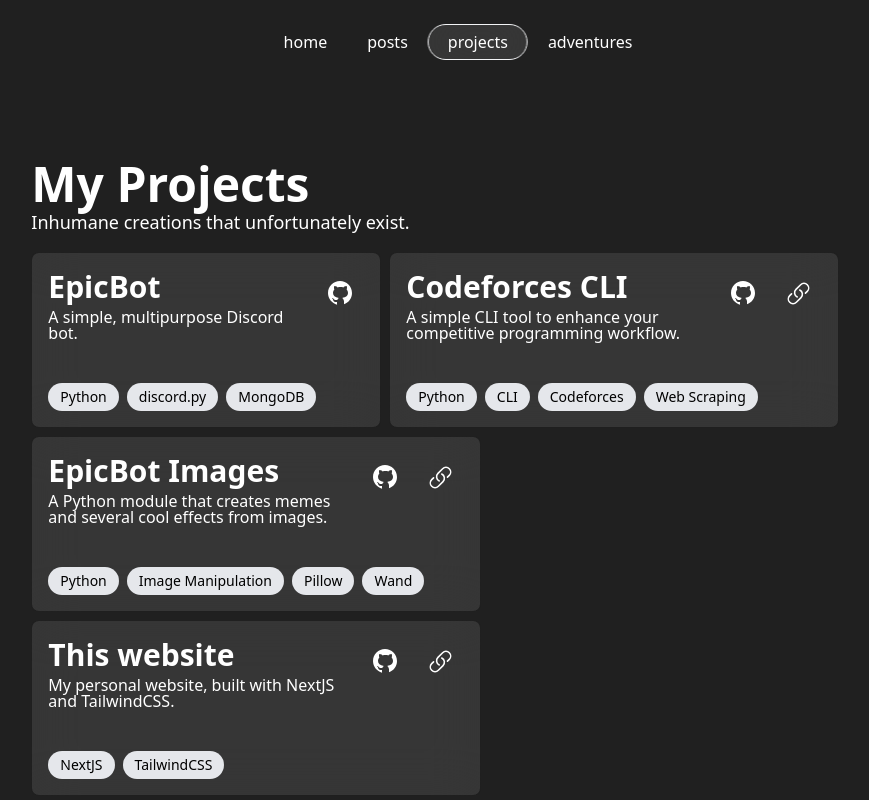
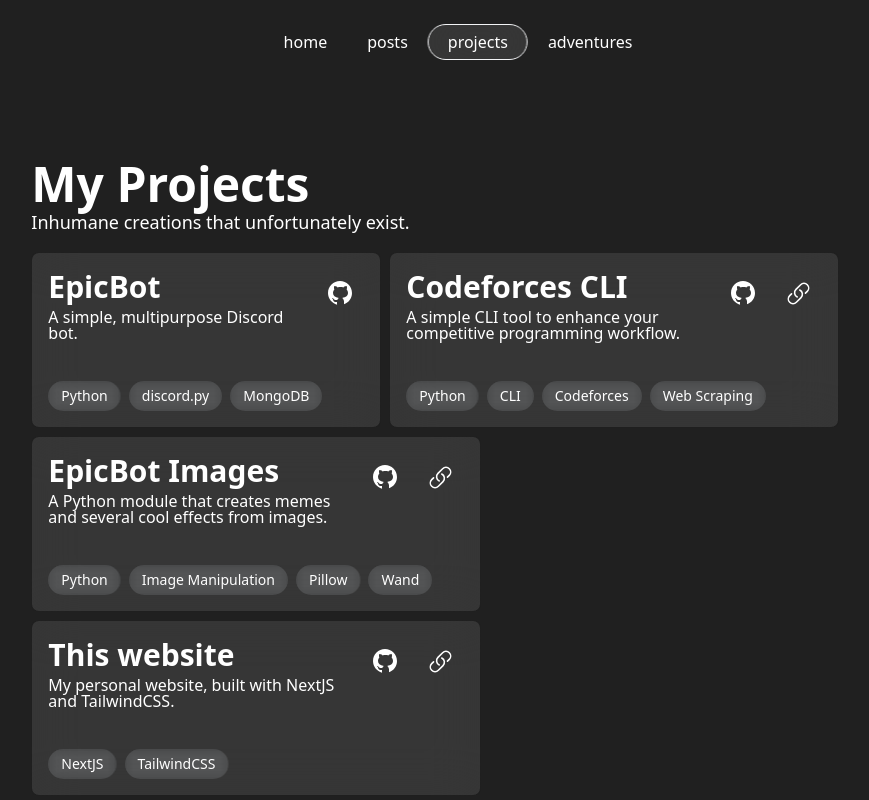
Before and after one commit to Nirlep5252/website, a Next.js app: page /projects in a window 1280 px wide. Shown: the top 800 px of the page, without its empty margins (182-1051 px from the left). Built offline with nearby package versions, Linux system fonts and the light colour scheme; a web font is replaced by a local one.

Commit message:
Better for your eyes

```diff
--- a/src/pages/projects/index.tsx
+++ b/src/pages/projects/index.tsx
@@ -20,7 +20,7 @@
         {props.tags.map((tag, idx) => (
           <div
             key={idx}
-            className="project-tag text-black bg-gray-200 rounded-full px-3 py-1 text-sm mr-2"
+            className="project-tag rounded-full px-3 py-1 text-sm mr-2 border border-transparent flex items-center justify-center bg-gray-400 hover:bg-clip-padding backdrop-filter backdrop-blur-sm bg-opacity-10 hover:border-gray-100 transition-all duration-200 ease-linear"
           >
             {tag}
           </div>
```
